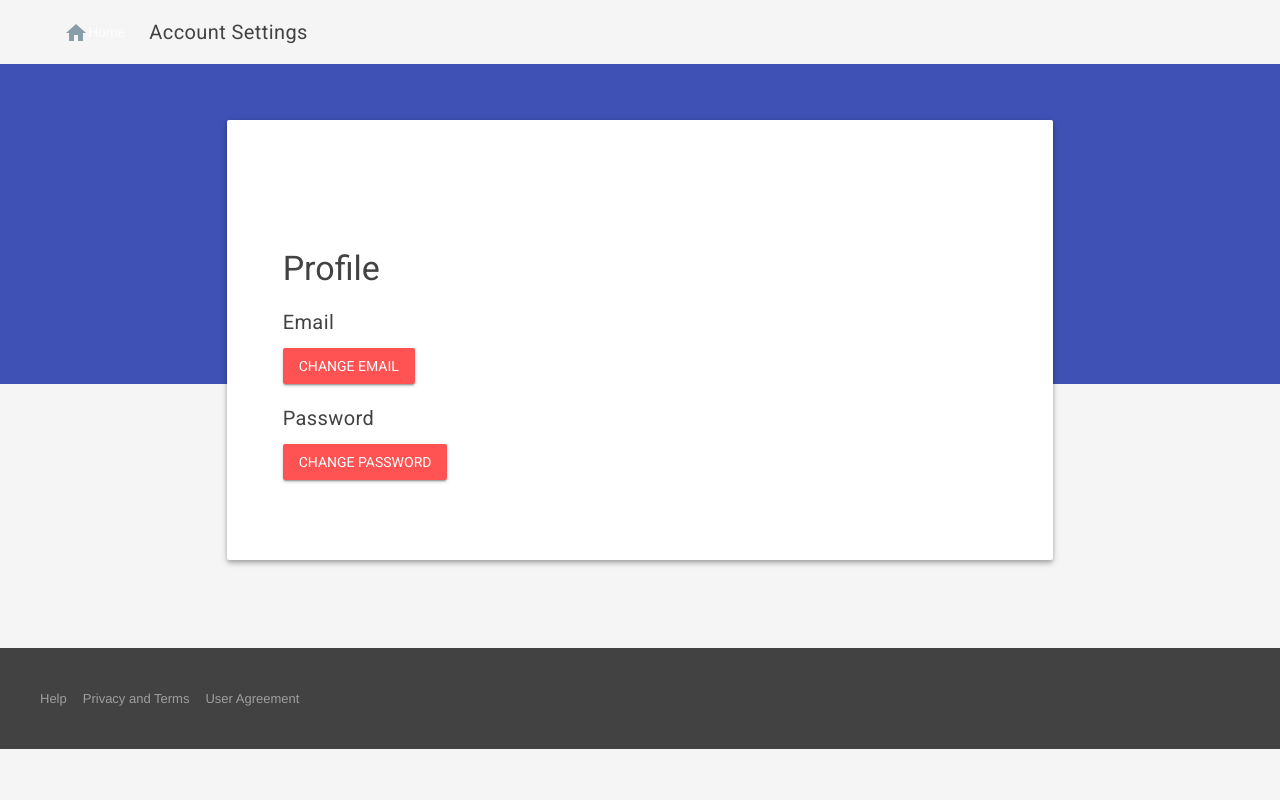
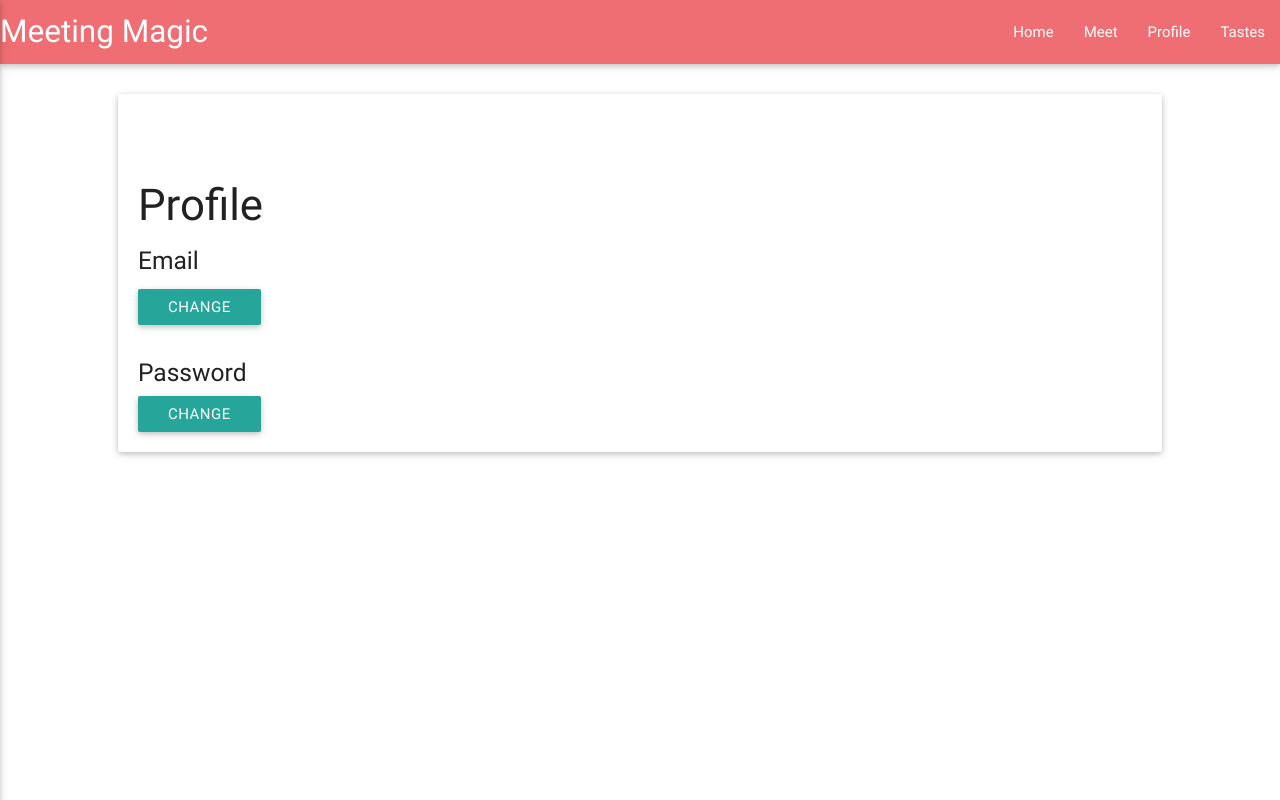
Before and after one commit to thezenth/Meeting-Magic, a Node server app: page /profile in a window 1280 px wide. Run offline with Node 20, Linux system fonts and the light colour scheme; the visitor is signed in with stand-in values (Sample User, id 1); some libraries are stand-ins or nearby versions.

Commit message:
Switched profile.ejs to materialize.css, fixed regex for email and password checking

```diff
--- a/public/js/client_profile_settings.js
+++ b/public/js/client_profile_settings.js
@@ -7,8 +7,7 @@
 }
 
 function existingInput() {
-	var existing = document.getElementsByClassName("mdl-textfield__input");
-	if (existing.length > 0) {
+	if (document.getElementById("newInput")) {
 		alert("Please finish filling out previous forms.")
 		return true;
 	}
@@ -28,19 +27,15 @@
 		form.action = "/profile";
 		form.method = "post";
 
-		div.className = "mdl-textfield mdl-js-textfield mdl-textfield--floating-label";
-
-		input.className = "mdl-textfield__input";
 		input.type = "text";
 		input.id = "newInput"
 		input.name = nme;
 
-		label.className = "mdl-textfield__label";
 		label.htmlFor = "newInput";
 		//label.innerHTML = txt;
 
 		button.type = "submit";
-		button.className = "mdl-button mdl-js-button mdl-button--raised mdl-js-ripple-effect mdl-button--accent";
+		button.className = "waves-effect waves-light btn"
 		button.innerHTML = "Save";
 
 		div.appendChild(input);
--- a/routes.js
+++ b/routes.js
@@ -122,18 +122,21 @@
 	app.post('/profile', function (req, res) {
 		process.nextTick(function () {
 			dlog("session: user email is " + req.user.local.email, def_opts);
+			dlog("post: new email is " + req.body.newemail, def_opts);
 			User.findOne({
 				'local.email': req.user.local.email
 			}, function (err, user) {
-				if (typeof req.body.newemail != 'undefined') {
+				if (req.body.newemail) {
 					dlog("checking format of new email...", def_opts);
-					if (req.body.newemail.includes("/^$|\s+/")) {
+					if (!req.body.newemail.includes("[$%^&*:;\\/|<>\"\'!.,-\s+]")) {
+						dlog("formatted correctly!", def_opts);
 						user.local.email = req.body.newemail;
 						user.save();
 					}
-				} else if (typeof req.body.newpwd != 'undefined') {
+				} else if (req.body.newpwd) {
 					dlog("checking format of new password...", def_opts);
-					if (req.body.newpwd.includes("/^$|\s+/")) {
+					if (!req.body.newpwd.includes("[$%^&*:;\\/|<>\"\'!.,-\s+]")) {
+						dlog("formatted correctly!", def_opts);
 						user.local.password = req.body.newpwd;
 						user.save();
 					}
--- a/views/pages/profile.ejs
+++ b/views/pages/profile.ejs
@@ -1,62 +1,35 @@
 <html lang="en">
 <head>
-		<meta charset="utf-8">
-		<meta http-equiv="X-UA-Compatible" content="IE=edge">
-		<meta name="viewport" content="width=device-width, initial-scale=1.0, minimum-scale=1.0">
-		<title>Meeting Magic</title>
+	<% include ../partials/head %>
+	<script src="/js/client_profile_settings.js"></script>
+</head>
 
-		<link rel="stylesheet" href="https://fonts.googleapis.com/css?family=Roboto:regular,bold,italic,thin,light,bolditalic,black,medium&amp;lang=en">
-		<link rel="stylesheet" href="https://fonts.googleapis.com/icon?family=Material+Icons">
-		<link rel="stylesheet" href="https://code.getmdl.io/1.1.3/material.teal-red.min.css">
-		<link rel="stylesheet" href="/css/user-pref_styles.css">
-		<script src="https://code.getmdl.io/1.1.3/material.min.js"></script>
-		<script src="https://storage.googleapis.com/code.getmdl.io/1.1.3/material.min.js"></script>
-		<script src="/js/client_profile_settings.js"></script>
+<body>
+	<header>
+		<% include ../partials/header-nav-bar %>
+	</header>
 
-	</head>
-	<body>
-		<div class="demo-layout mdl-layout mdl-layout--fixed-header mdl-js-layout mdl-color--grey-100">
-			<header class="demo-header mdl-layout__header mdl-layout__header--scroll mdl-color--grey-100 mdl-color-text--grey-800">
-				<div class="mdl-layout__header-row">
-					<a class="mdl-navigation__link" href="/home">
-						<i class="mdl-color-text--blue-grey-400 material-icons" role="presentation">home</i>Home</a>
-					<span class="mdl-layout-title">Account Settings</span>
-					<div class="mdl-layout-spacer"></div>
-				</div>
-			</header>
-			<div class="demo-ribbon"></div>
-			<main class="demo-main mdl-layout__content">
-				<div class="demo-container mdl-grid">
-					<div class="mdl-cell mdl-cell--2-col mdl-cell--hide-tablet mdl-cell--hide-phone"></div>
-					<div class="demo-content mdl-color--white mdl-shadow--4dp content mdl-color-text--grey-800 mdl-cell mdl-cell--8-col">
+	<div class="row">
+      <div class="col s12 m10">
+        <div class="card-panel">
+          <span class="white-text">I am a very simple card. I am good at containing small bits of information.
+          I am convenient because I require little markup to use effectively. I am similar to what is called a panel in other frameworks.
+          </span>
 		  <h3>Profile</h3>
 		  <div>
 			  <h5>Email</h5>
 			  <p><%= user.local.email %></p>
-							<button onClick="<%- " inputOnClick(this.id, 'newemail', 'Email')" %>" class="mdl-button mdl-js-button mdl-button--raised mdl-js-ripple-effect mdl-button--accent" id="email-button">Change Email</button>
+			  <button onClick="<%- " inputOnClick(this.id, 'newemail', 'Email')" %>" class="waves-effect waves-light btn" id="email-button">Change</button>
 		  </div>
+		  <br>
 		  <div>
 			  <h5>Password</h5>
-							<button onClick="<%- " inputOnClick(this.id, 'newpwd', 'Password')" %>" class="mdl-button mdl-js-button mdl-button--raised mdl-js-ripple-effect mdl-button--accent" id="pwd-button">Change Password</button>
+			  <button onClick="<%- " inputOnClick(this.id, 'newpwd', 'Password')" %>" class="waves-effect waves-light btn" id="pwd-button">Change</button>
 		  </div>
         </div>
       </div>
-				<footer class="demo-footer mdl-mini-footer">
-					<div class="mdl-mini-footer--left-section">
-						<ul class="mdl-mini-footer--link-list">
-							<li>
-								<a href="#">Help</a>
-							</li>
-							<li>
-								<a href="#">Privacy and Terms</a>
-							</li>
-							<li>
-								<a href="#">User Agreement</a>
-							</li>
-						</ul>
     </div>
-				</footer>
-			</main>
-		</div>
+
+
 	</body>
 </html>
```
Lines whose indentation alone changed are shown as unchanged.
